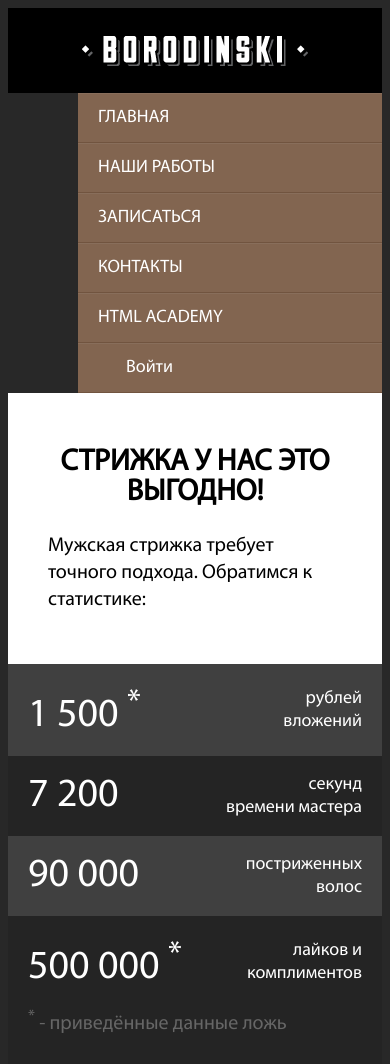
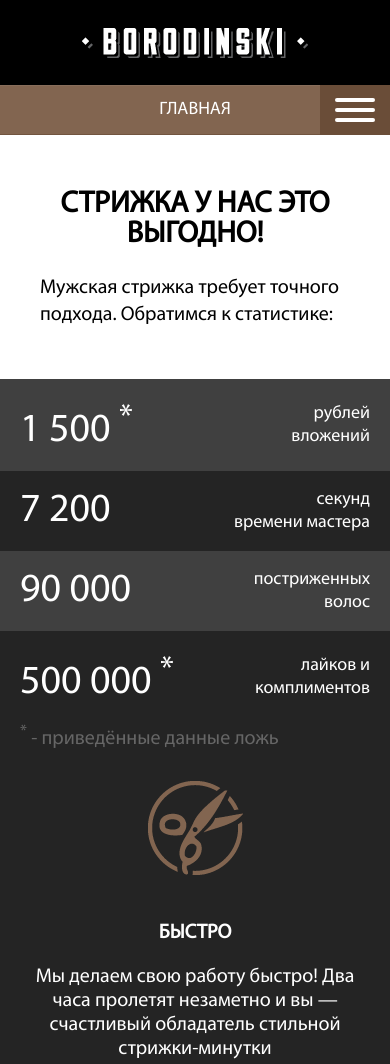
Before and after one commit to Igor-Melnyk/barbershop.prov1, a website: page index.html in a window 390 px wide. Shown: the top 1064 px of the page. Drawn offline with Linux system fonts and the light colour scheme; files whose address does not match are found by name.

Commit message:
bug-fix NAV
fixed problems with main-navigation block

```diff
--- a/index.html
+++ b/index.html
@@ -2,6 +2,7 @@
 <html>
 <head>
 	<meta charset="utf-8" lang="RU">
+	<meta name="viewport" content="width=device-width, initial-scale=1">
 	<link rel="stylesheet" type="text/css" href="css/main.css">
 	<title>Barbrshop</title>
 </head>
@@ -14,13 +15,13 @@
 			<nav class="main-nav main-nav--closed">
 				<div class="main-nav__wraper">
 					<ul class="main-nav__list">
-						<li class="main-nav__item">
-							<a href="#">Главная</a>
+						<li class="main-nav__item main-nav__item--active">
+							<a>Главная</a>
 						</li>
 						<li class="main-nav__item">
 							<a href="#">Наши работы</a>
 						</li>
-						<li class="main-nav__item main-nav__item--active">
+						<li class="main-nav__item">
 							<a href="#">Записаться</a>
 						</li>
 						<li class="main-nav__item">
--- a/scss/_main-nav.scss
+++ b/scss/_main-nav.scss
@@ -39,7 +39,7 @@
 			background-color: #fff;
 		}
 	}
-.main-nav__button--close {
+.main-nav--opened .main-nav__button {
 	left: 0;
 	transform: translate(0);
 	.main-nav__button_line1 {
@@ -54,12 +54,37 @@
 	}
 }
 @media (max-width: 767px){
-
+	.main-nav {
+		min-height: 50px;
+	}
 	.main-nav__wraper, .main-nav__list {
 		display: block;
 	}
-	.main-nav__wraper {
-		margin-left: 70px;
+	.main-nav--closed {
+		.main-nav__item {
+			display: none;
+		}
+		.main-nav__user {
+			display: none;
+		}
+		.main-nav__item--active {
+			display: block;
+			a {
+				padding-left: 0;
+				text-align: center;
+			}
+		}
+	}
+	.main-nav--opened {
+		.main-nav__user a{
+			padding-bottom: 50px;
+		}
+		.main-nav__wraper {
+			position: absolute;
+			left: 70px;
+			right: 0;
+			top: 0;
+		}
 	}
 	.main-nav__list, .main-nav__user {
 		padding: 0;
--- a/scss/main.scss
+++ b/scss/main.scss
@@ -12,12 +12,14 @@
 @import "page-main";
 @import "main-nav";
 body {
+	padding: 0;
+	margin: 0;
 	background-color: #282828;
 	font-family: MyriadPro-Regular;
 }
 .content-wraper {
 	box-sizing: border-box;
-	max-width: 640px;
+	max-width: 767px;
 	min-width: 320px;
 	margin: 0 auto;
 }
```
Also changed, not shown: css/main.css.
